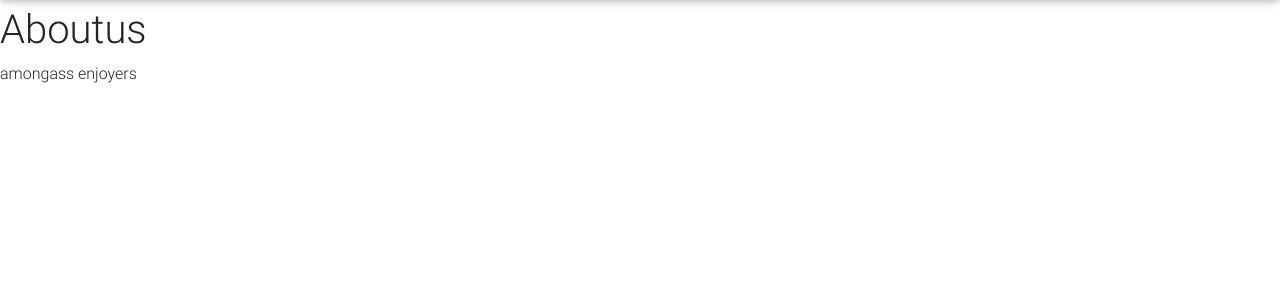
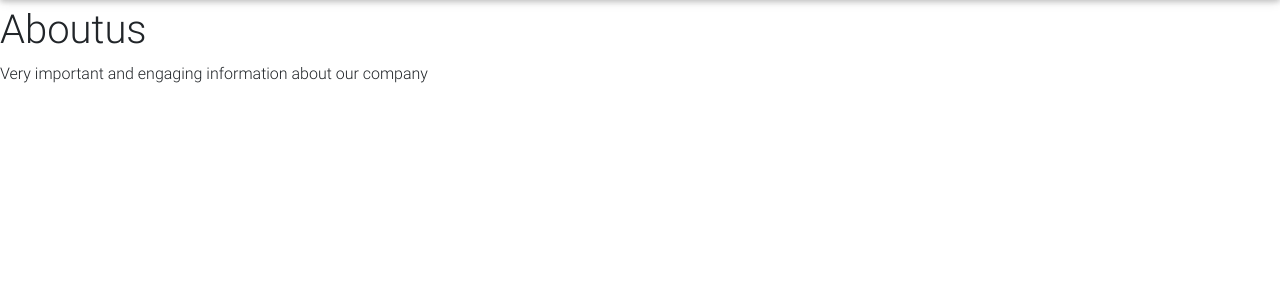
Before and after one commit to Vivarlee/DjangoStore, a Django app: page /about in a window 1280 px wide. Shown: the part 66-366 px from the top of the page. Run offline with Django 4.2, Linux system fonts and the light colour scheme; some libraries are stand-ins or nearby versions.

Commit message:
first commit

```diff
--- a/djangoProject/settings.py
+++ b/djangoProject/settings.py
@@ -25,7 +25,8 @@ SECRET_KEY = 'django-insecure-ao0o$%^f7m)fo(yfu3c((-mm06huab7n%7o2a0_ht26j32ljx2
 # SECURITY WARNING: don't run with debug turned on in production!
 DEBUG = True
 
-ALLOWED_HOSTS = []
+ALLOWED_HOSTS = ['127.0.0.1']
+CSRF_TRUSTED_ORIGINS = ["http://127.0.0.1"]
 
 
 # Application definition
--- a/main/templates/main/about.html
+++ b/main/templates/main/about.html
@@ -6,5 +6,5 @@ Aboutus
 
 {% block content %}
     <h1>Aboutus</h1>
-    <p1>amongass enjoyers</p1>
+    <p1>Very important and engaging information about our company</p1>
 {% endblock %}
```
